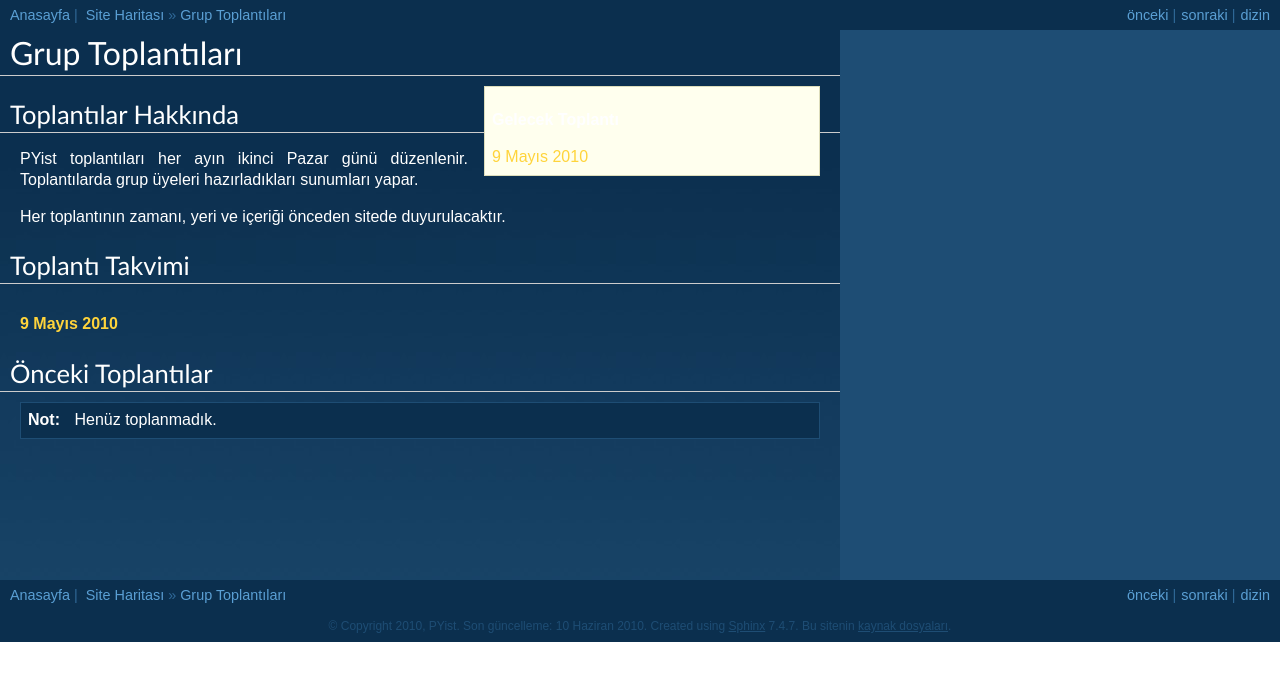
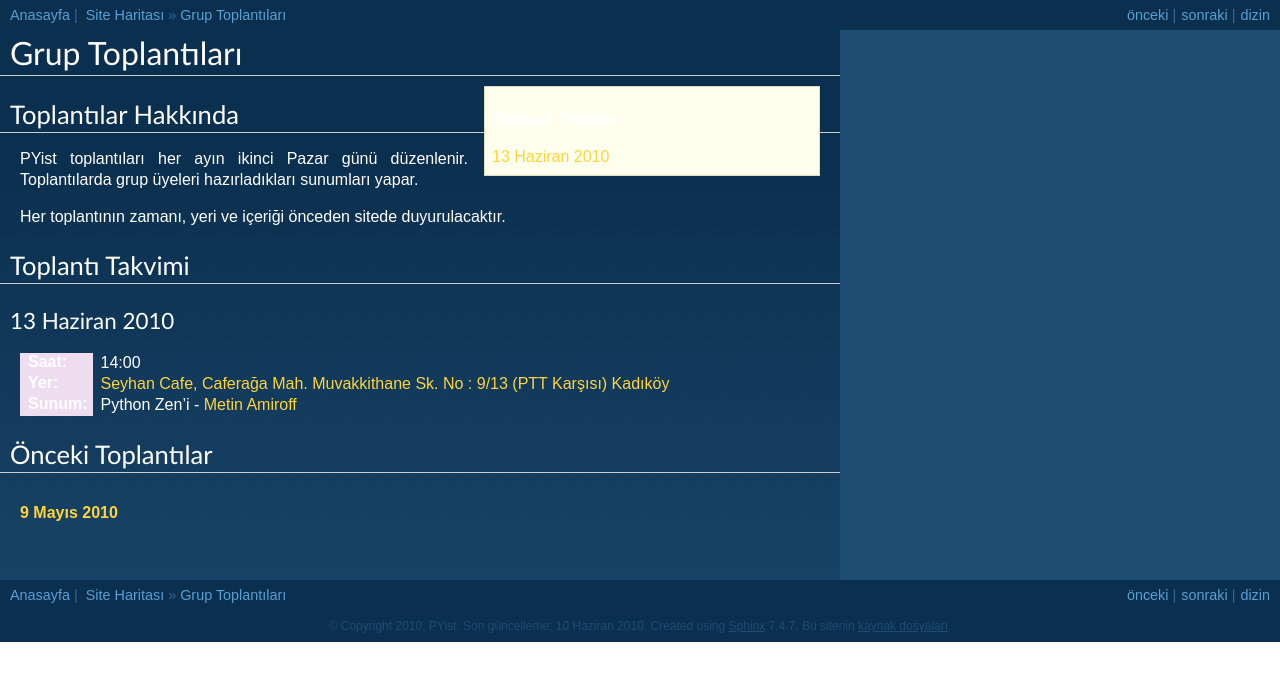
Before and after one commit to mengu/pyist.net, a Sphinx documentation site: the page built from source/meetings.rst, in a window 1280 px wide. Shown: the top 681 px of the page. Built offline with Sphinx 7.4.7, drawn with Linux system fonts in a browser that asks for light colours; formulas are drawn with MathJax 3.

Commit message:
Added next meeting's info

```diff
--- a/source/meetings.rst
+++ b/source/meetings.rst
@@ -7,7 +7,7 @@ Grup Toplantıları
 
 .. sidebar:: Gelecek Toplantı
 
-    :ref:`9 Mayıs 2010 <next-meeting>`
+    :ref:`13 Haziran 2010 <next-meeting>`
 
 
 Toplantılar Hakkında
@@ -23,12 +23,18 @@ Toplantı Takvimi
 
 .. _next-meeting:
 
-.. rubric:: \ :doc:`meetings/20100509`
+13 Haziran 2010
+^^^^^^^^^^^^^^^
+
+:Saat:
+    14:00
+:Yer:
+    `Seyhan Cafe, Caferağa Mah. Muvakkithane Sk. No : 9/13 (PTT Karşısı) Kadıköy <http://www.mekanist.net/mekanlar/seyhan-cafe/>`_
+:Sunum:
+    Python Zen'i - |amiroff|_
 
 
 Önceki Toplantılar
 ------------------
 
-.. note::
-
-   Henüz toplanmadık.
+.. rubric:: \ :doc:`meetings/20100509`
```
